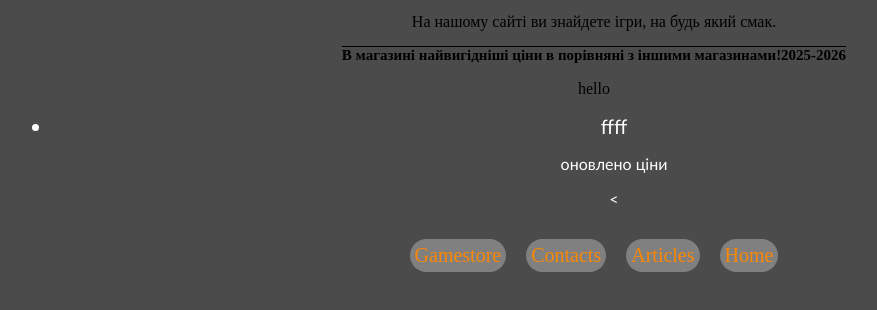
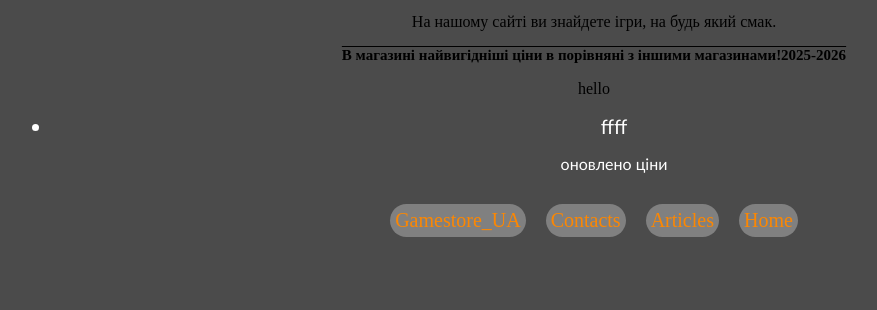
Before and after one commit to koliakikot19122005-cyber/gamesite, a plain HTML site: page pages/about.html in a window 1280 px wide. Shown: the part 166-476 px from the top of the page, without its empty margins (46-923 px from the left). Drawn offline with Linux system fonts and the light colour scheme.

```diff
--- a/pages/about.html
+++ b/pages/about.html
@@ -17,11 +17,11 @@
 <ul>
 <li>ffff</li>
 <p>оновлено ціни </p>
-<</ul>
+</ul>
 </div>
 
 <div class="navigation">
-<p><a href="/pages/gallery.html">Gamestore</a></p>
+<p><a href="/pages/gallery.html">Gamestore_UA</a></p>
 <p><a href="/pages/contacts.html">Contacts</a></p>
 <p><a href="/pages/articles.html">Articles</a></p>
 <p><a href="/index.html">Home</a></p>
```
